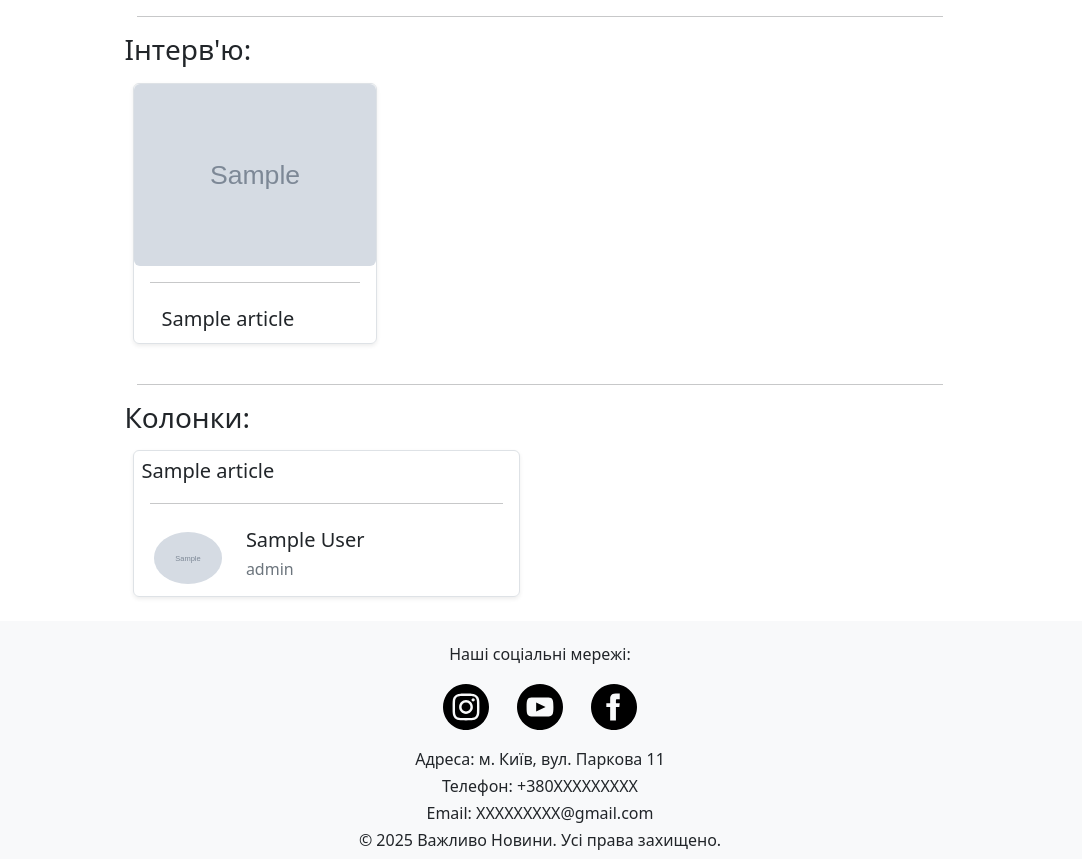
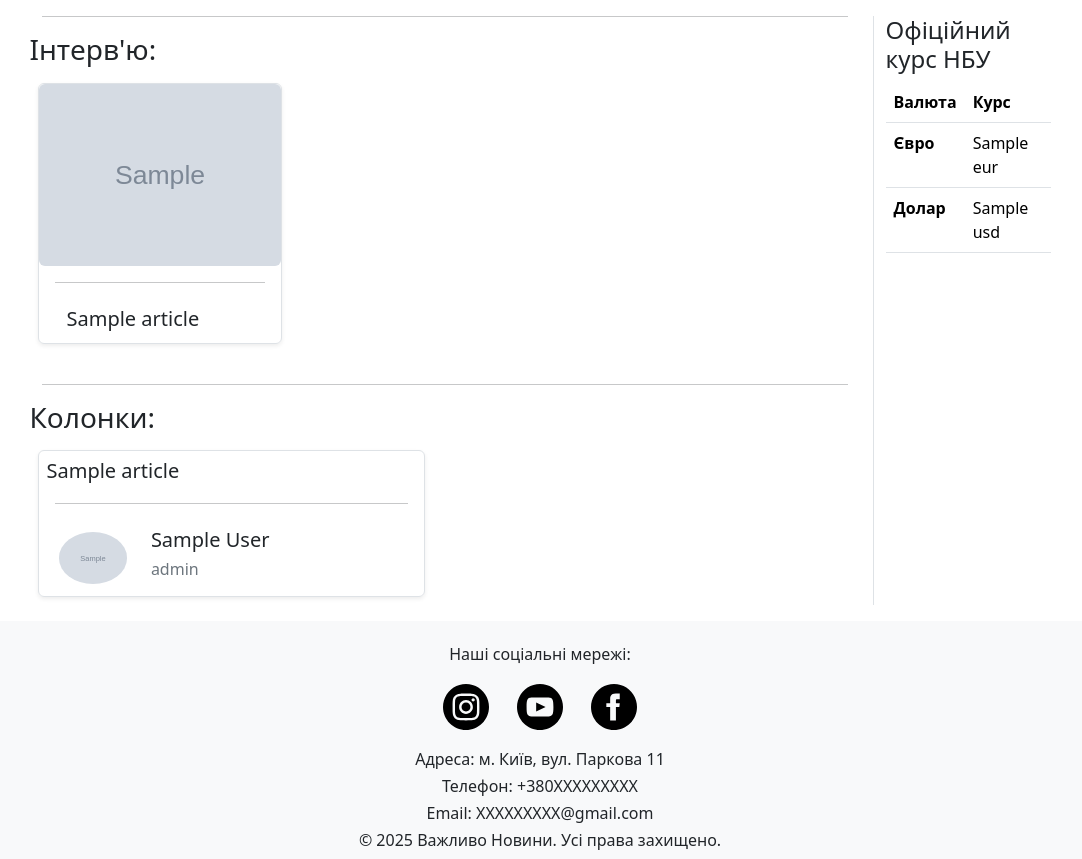
Before and after one commit to Demaiz/vazhlyvo-news, a Django app: template news/templates/news/index.html in a window 1280 px wide. Shown: the part 67-926 px from the top of the page, without its empty margins (100-1182 px from the left). Run offline with Django 5.2, Linux system fonts and the light colour scheme; tables that the repository leaves empty hold one stand-in row (values such as "Sample post"); the template is opened without the code that fills it: values that come from a table or form of the project are taken from there, most other values are stand-ins (such as "Sample title", 1, 10 or a date in 2020); grey boxes marked "Sample" are stand-in pictures; some libraries are stand-ins or nearby versions.

Commit message:
Added currency informer to the main page

```diff
--- a/news/templates/news/index.html
+++ b/news/templates/news/index.html
@@ -9,7 +9,7 @@
         {% block content %}
         <div class="container">
             <div class="row justify-content-center">
-                <div class="col-xl-9">
+                <div class="col-xl-9 col-sm-10">
                     {% if news|length >= 3 %}
                     <div class="row mt-2">
                         <div class="d-flex">
@@ -83,6 +83,27 @@
                         {% endfor %}
                     </div>
                 </div>
+                <div class="col-2 border-start mt-3">
+                    <h4>Офіційний курс НБУ</h4>
+                    <table class="table">
+                        <thead>
+                            <tr>
+                                <th scope="col">Валюта</th>
+                                <th scope="col">Курс</th>
+                            </tr>
+                        </thead>
+                        <tbody>
+                            <tr>
+                                <th scope="row">Євро</th>
+                                <td>{{currency.EUR}}</td>
+                            </tr>
+                            <tr>
+                                <th scope="row">Долар</th>
+                                <td>{{currency.USD}}</td>
+                            </tr>
+                        </tbody>
+                    </table>
+                </div>
             </div>
         </div>
         {% endblock %}
```
Also changed, not shown: news/views.py (+6 -2 lines).
